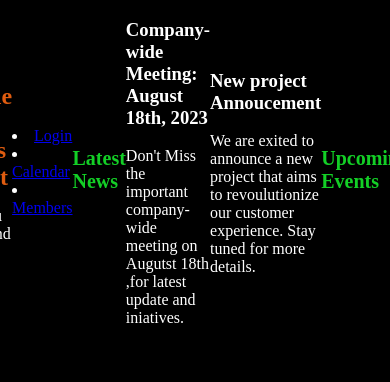
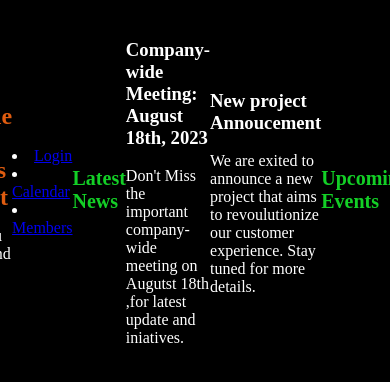
Before and after one commit to emanueljg/dometodik, a Flask app: template templates/home.html in a window 390 px wide; the page is wider, and only the part inside the window is pictured. Shown: the top 382 px of that part. Run offline with Flask 3, Linux system fonts and the light colour scheme; the template is opened without the code that fills it, so the values that code supplies are empty; parts of the project's set-up code (start-up, migrations or seed data) failed here and were passed over.

Commit message:
checking for responsive design

```diff
--- a/static/style.css
+++ b/static/style.css
@@ -75,6 +75,13 @@
 
 /*-------------------------------Members page---------------------------------------------*/
 
+@media screen and (max-width:1024px) {
+  body{
+   max-width: 960px;
+   margin:0 auto;
+   padding: 20px;
+  }
+}
 h1 {
   color: #df5c10;
   font-size: 24px;
```
